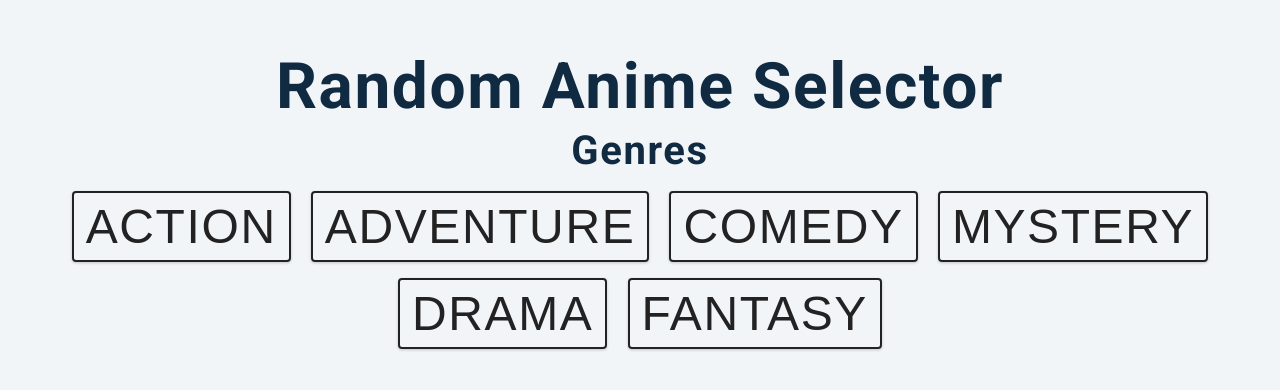
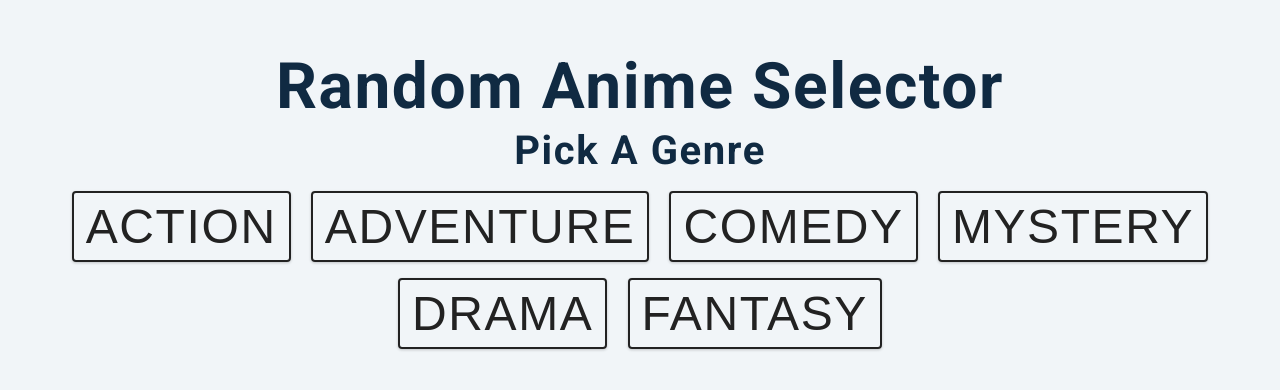
Before and after one commit to ldriscoll1/Random_Anime_Selector, a website: page index.html in a window 1280 px wide. Shown: the part 150-540 px from the top of the page. Drawn offline with nearby package versions, Linux system fonts and the light colour scheme.

Commit message:
Fine tuning code Adding in comments and removing useless code

```diff
--- a/fetchModule.js
+++ b/fetchModule.js
@@ -9,6 +9,7 @@ btns.forEach(function (btn) {
         const styles = e.currentTarget.classList;
         //Setting Up Fetch
         var url = "https://jikan1.p.rapidapi.com/genre/anime/";
+        //Adds the URL for the different genres
         if(styles.contains("action"))
         {
             url += "1/1"
@@ -37,17 +38,6 @@ btns.forEach(function (btn) {
             url += "10/1";
 
         }
-        //Basic formatting for the genres
-        // 1 Action
-        // 2 Adventure
-        // 3
-        // 4 Comedy
-        // 5
-        // 6
-        // 7 Mystery
-        // 8 Drama
-        // 9
-        // 10 Fantasy
 
         fetch(url, {
             "method": "GET",
@@ -56,29 +46,27 @@ btns.forEach(function (btn) {
                 "x-rapidapi-key": "07cb6ccf43mshc70113667ee75b6p111a42jsn46be7a8b4a23"
             }
         })
-                .then(res => res.json())
+        .then(res => res.json())
         .then(response => {
-            //console.log(response);
+
             Object.entries(response).forEach(([key, value]) => {
+
                 //Gets the anime section of the JSON
                 if(JSON.stringify(key).includes('anime')){
                     //Loops through all the animes
-                    //Key 2 is the number of anime
                     //For Each Loop to number from 0-99 which is the random anime in that genre
                     const randomPosition = Math.floor(Math.random() *100);
                     Object.entries(value).forEach(([key2, value2]) => {
+                        //Get the anime at the random position
                         if(JSON.stringify(key2).includes(randomPosition.toString())){
-                            //Look through properties of the anime and get Name(2), image(3) and Summary(4)
+                            //Look through properties of the anime and get Name(2), image(3), Summary(4) and Rating(15)
                             var counter = 0;
-                            var returnString = "";
                             Object.entries(value2).forEach(([key3, value3]) => {
                                 if(counter == 2){
                                     animeName.textContent = (`${value3}`);
                                 }else if(counter == 3){
-                                    console.log(`${value3}`);
                                     animeImage.src = (`${value3}`);
                                     animeImage.alt = (`${value3}`);
-                                    console.log(animeImage.src);
                                 }else if(counter == 4){
                                     animeDescription.textContent = (`${value3}`);
                                 }else if(counter == 15){
@@ -88,7 +76,6 @@ btns.forEach(function (btn) {
                                 counter++;
                             });
                         }
-
                     });
                 }
             });
--- a/index.html
+++ b/index.html
@@ -13,7 +13,7 @@
                         <span id = "outcome">Random Anime Selector</span>
                     </h1>
                     <h2>
-                        <span>Genres</span>
+                        <span>Pick a Genre</span>
                     </h2>
                     <div class ="button-container">
                         <button class="btn action">action</button>
```
